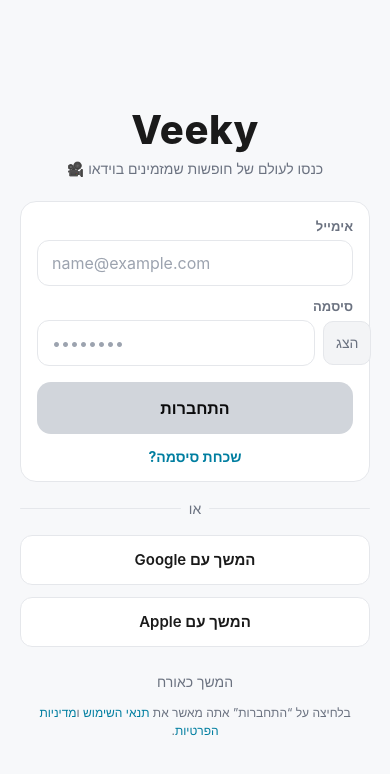
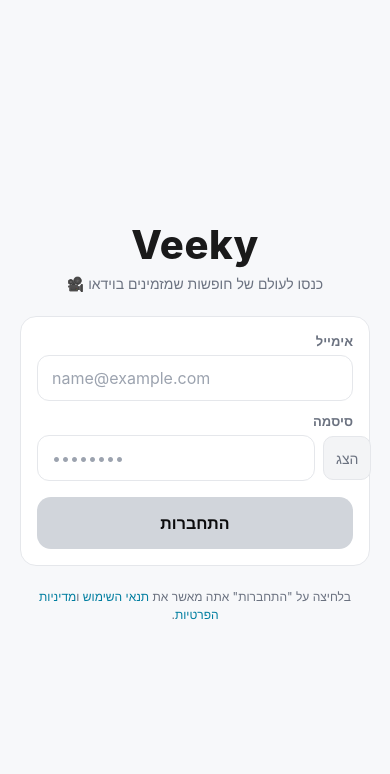
Before and after one commit to ronkp56/veeky-app, a React Native app: screen /Login in a window 390 px wide. Shown: the top 774 px of the page. Built offline with nearby package versions, Linux system fonts and the light colour scheme.

Commit message:
Simplified login - email/password only, removed guest and social login for web

```diff
--- a/screens/LoginScreen.tsx
+++ b/screens/LoginScreen.tsx
@@ -1,31 +1,3 @@
-/**
- * ./screens/LoginScreen.tsx
- *
- * This screen handles the user authentication flow for Veeky.
- *
- * Responsibilities:
- * --------------------------------------------------------------------
- * ✔ Collect email + password
- * ✔ Validate inputs (email format + minimum password length)
- * ✔ Handle login (simulated for now)
- * ✔ Support alternative login methods (Google / Apple placeholders)
- * ✔ Allow entering as a guest (skip login)
- * ✔ Display theme-aware UI (light/dark)
- * ✔ Provide accessible and mobile-friendly form layout
- *
- * Architecture Notes:
- * --------------------------------------------------------------------
- * • This is a **local-only login mock** — no backend call yet.
- * • Real authentication will replace:
- *       await wait(...)
- *   with an API call + secure token storage.
- * • UI uses:
- *       - SafeAreaView
- *       - KeyboardAvoidingView (for iOS)
- *       - ScrollView (to avoid clipping form on smaller screens)
- * • Theme is dynamically generated based on color scheme.
- */
-
 import React, { useMemo, useState } from 'react';
 import {
   View,
@@ -34,8 +6,6 @@
   TouchableOpacity,
   ActivityIndicator,
   StyleSheet,
-  KeyboardAvoidingView,
-  Platform,
   ScrollView,
   useColorScheme,
 } from 'react-native';
@@ -48,49 +18,22 @@
 
 export default function LoginScreen({ navigation }: Props) {
   const scheme = useColorScheme();
-
-  /**
-   * Theme object dynamically computed for light or dark mode.
-   * Uses getTheme() helper at bottom of file.
-   */
   const c = useMemo(() => getTheme(scheme === 'dark'), [scheme]);
 
-  /**
-   * Controlled input states.
-   */
   const [email, setEmail] = useState('');
   const [password, setPassword] = useState('');
-
-  /**
-   * Show/hide password toggle.
-   */
   const [showPw, setShowPw] = useState(false);
-
-  /**
-   * UI State: loading + error messages.
-   */
   const [loading, setLoading] = useState(false);
   const [error, setError] = useState<string | null>(null);
 
-  /**
-   * Input validation logic.
-   */
   const emailValid = useMemo(
     () => /^[^\s@]+@[^\s@]+\.[^\s@]+$/.test(email.trim()),
     [email]
   );
 
   const passwordValid = useMemo(() => password.length >= 8, [password]);
+  const formValid = useMemo(() => emailValid && passwordValid, [emailValid, passwordValid]);
 
-  const formValid = useMemo(
-    () => emailValid && passwordValid,
-    [emailValid, passwordValid]
-  );
-
-  /**
-   * Handle standard email+password login.
-   * For now this only simulates authentication.
-   */
   const handleLogin = async () => {
     setError(null);
 
@@ -111,34 +54,9 @@
     }
   };
 
-  /**
-   * Handle Google login.
-   * Placeholder for real OAuth integration.
-   */
-  const handleGoogleLogin = async () => {
-    setError('Google login - בקרוב');
-  };
-
-  /**
-   * Guest mode login — skip authentication entirely.
-   */
-  const continueAsGuest = () => {
-    navigation.replace('MainTabs');
-  };
-
   return (
     <SafeAreaView style={[styles.safe, { backgroundColor: c.bg }]}>
-      <KeyboardAvoidingView
-        style={{ flex: 1 }}
-        behavior={Platform.OS === 'ios' ? 'padding' : undefined}
-      >
-        <ScrollView
-          contentContainerStyle={styles.scroll}
-          keyboardShouldPersistTaps="handled"
-        >
-          {/* ------------------------------------------------------------
-              BRAND HEADER
-             ------------------------------------------------------------ */}
+      <ScrollView contentContainerStyle={styles.scroll} keyboardShouldPersistTaps="handled">
         <View style={styles.header}>
           <Text style={[styles.brand, { color: c.text }]}>Veeky</Text>
           <Text style={[styles.subtitle, { color: c.muted }]}>
@@ -146,19 +64,9 @@
           </Text>
         </View>
 
-          {/* ------------------------------------------------------------
-              LOGIN FORM CARD
-             ------------------------------------------------------------ */}
-          <View
-            style={[
-              styles.card,
-              { backgroundColor: c.card, borderColor: c.border },
-            ]}
-          >
-            {/* Email Field */}
+        <View style={[styles.card, { backgroundColor: c.card, borderColor: c.border }]}>
           <View style={styles.field}>
             <Text style={[styles.label, { color: c.muted }]}>אימייל</Text>
-
             <TextInput
               value={email}
               onChangeText={setEmail}
@@ -169,28 +77,15 @@
               autoCapitalize="none"
               autoCorrect={false}
               returnKeyType="next"
-                style={[
-                  styles.input,
-                  {
-                    color: c.text,
-                    borderColor: c.inputBorder,
-                    backgroundColor: c.inputBg,
-                  },
-                ]}
-                accessibilityLabel="Email"
+              style={[styles.input, { color: c.text, borderColor: c.inputBorder, backgroundColor: c.inputBg }]}
             />
-
             {!emailValid && email.length > 0 && (
-                <Text style={[styles.helper, { color: c.danger }]}>
-                  אימייל לא תקין
-                </Text>
+              <Text style={[styles.helper, { color: c.danger }]}>אימייל לא תקין</Text>
             )}
           </View>
 
-            {/* Password Field */}
           <View style={styles.field}>
             <Text style={[styles.label, { color: c.muted }]}>סיסמה</Text>
-
             <View style={styles.passwordRow}>
               <TextInput
                 value={password}
@@ -201,278 +96,81 @@
                 textContentType="password"
                 returnKeyType="done"
                 onSubmitEditing={handleLogin}
-                  style={[
-                    styles.input,
-                    styles.passwordInput,
-                    {
-                      color: c.text,
-                      borderColor: c.inputBorder,
-                      backgroundColor: c.inputBg,
-                    },
-                  ]}
-                  accessibilityLabel="Password"
+                style={[styles.input, styles.passwordInput, { color: c.text, borderColor: c.inputBorder, backgroundColor: c.inputBg }]}
               />
-
-                {/* Show/Hide Password Button */}
               <TouchableOpacity
                 onPress={() => setShowPw((s) => !s)}
-                  accessibilityRole="button"
-                  accessibilityLabel={showPw ? 'הסתר סיסמה' : 'הצג סיסמה'}
-                  style={[
-                    styles.showBtn,
-                    { borderColor: c.inputBorder, backgroundColor: c.chipBg },
-                  ]}
+                style={[styles.showBtn, { borderColor: c.inputBorder, backgroundColor: c.chipBg }]}
               >
-                  <Text style={{ color: c.muted }}>
-                    {showPw ? 'הסתר' : 'הצג'}
-                  </Text>
+                <Text style={{ color: c.muted }}>{showPw ? 'הסתר' : 'הצג'}</Text>
               </TouchableOpacity>
             </View>
-
             {!passwordValid && password.length > 0 && (
-                <Text style={[styles.helper, { color: c.danger }]}>
-                  סיסמה חייבת לכלול 8 תווים לפחות
-                </Text>
+              <Text style={[styles.helper, { color: c.danger }]}>סיסמה חייבת לכלול 8 תווים לפחות</Text>
             )}
           </View>
 
-            {/* Error message (if login fails) */}
-            {!!error && (
-              <Text style={[styles.error, { color: c.danger }]}>{error}</Text>
-            )}
+          {!!error && <Text style={[styles.error, { color: c.danger }]}>{error}</Text>}
 
-            {/* Login Button */}
           <TouchableOpacity
-              style={[
-                styles.primaryBtn,
-                {
-                  backgroundColor: formValid ? c.primary : c.disabled,
-                  opacity: loading ? 0.7 : 1,
-                },
-              ]}
+            style={[styles.primaryBtn, { backgroundColor: formValid ? c.primary : c.disabled, opacity: loading ? 0.7 : 1 }]}
             onPress={handleLogin}
             disabled={loading || !formValid}
-              accessibilityRole="button"
-              accessibilityLabel="התחברות"
           >
             {loading ? (
               <ActivityIndicator color={c.primaryText} />
             ) : (
-                <Text style={[styles.primaryText, { color: c.primaryText }]}>
-                  התחברות
-                </Text>
+              <Text style={[styles.primaryText, { color: c.primaryText }]}>התחברות</Text>
             )}
-            </TouchableOpacity>
-
-            {/* Forgot Password link */}
-            <TouchableOpacity
-              style={styles.linkRow}
-              onPress={() => {
-                // TODO: Navigate to forgot-password screen
-              }}
-            >
-              <Text style={[styles.link, { color: c.link }]}>שכחת סיסמה?</Text>
           </TouchableOpacity>
         </View>
 
-          {/* ------------------------------------------------------------
-              DIVIDER (---- או ----)
-             ------------------------------------------------------------ */}
-          <View style={styles.dividerRow}>
-            <View style={[styles.divider, { backgroundColor: c.border }]} />
-            <Text style={{ color: c.muted, marginHorizontal: 8 }}>או</Text>
-            <View style={[styles.divider, { backgroundColor: c.border }]} />
-          </View>
-
-          {/* ------------------------------------------------------------
-              SOCIAL / OAUTH OPTIONS
-             ------------------------------------------------------------ */}
-          <View style={styles.socials}>
-            <TouchableOpacity
-              onPress={handleGoogleLogin}
-              style={[
-                styles.socialBtn,
-                { borderColor: c.border, backgroundColor: c.card },
-              ]}
-            >
-              <Text style={[styles.socialText, { color: c.text }]}>
-                המשך עם Google
-              </Text>
-            </TouchableOpacity>
-
-            <TouchableOpacity
-              onPress={() => {
-                // TODO: Apple login
-              }}
-              style={[
-                styles.socialBtn,
-                { borderColor: c.border, backgroundColor: c.card },
-              ]}
-            >
-              <Text style={[styles.socialText, { color: c.text }]}>
-                המשך עם Apple
-              </Text>
-            </TouchableOpacity>
-          </View>
-
-          {/* ------------------------------------------------------------
-              BOTTOM ACTIONS
-             ------------------------------------------------------------ */}
         <View style={styles.bottomActions}>
-            <TouchableOpacity onPress={continueAsGuest}>
-              <Text style={[styles.linkMuted, { color: c.muted }]}>
-                המשך כאורח
-              </Text>
-            </TouchableOpacity>
-
           <Text style={[styles.terms, { color: c.muted }]}>
-              בלחיצה על “התחברות” אתה מאשר את{' '}
+            בלחיצה על "התחברות" אתה מאשר את{' '}
             <Text style={{ color: c.link }}>תנאי השימוש</Text> ו
             <Text style={{ color: c.link }}>מדיניות הפרטיות</Text>.
           </Text>
         </View>
       </ScrollView>
-      </KeyboardAvoidingView>
     </SafeAreaView>
   );
 }
 
-/* --------------------------------------------------------------------
-   HELPERS + THEME SYSTEM
--------------------------------------------------------------------- */
-
-/**
- * wait(ms): simple delay utility for simulating network calls.
- */
-const wait = (ms: number) => new Promise((r) => setTimeout(r, ms));
-
-/**
- * Generates a themed color palette for light or dark modes.
- * This is used throughout the screen for consistent design.
- */
 function getTheme(dark: boolean) {
   const primary = '#00D5FF';
-
   return dark
     ? {
-        bg: '#0B0B0C',
-        card: '#141416',
-        text: '#FFFFFF',
-        muted: '#B4B6BF',
-        border: '#2A2B31',
-        placeholder: '#6C6F7A',
-        inputBg: '#1A1B1E',
-        inputBorder: '#2A2B31',
-        chipBg: '#18191B',
-        primary,
-        primaryText: '#0B0B0C',
-        link: primary,
-        disabled: '#2E2F36',
-        danger: '#FF6B6B',
+        bg: '#0B0B0C', card: '#141416', text: '#FFFFFF', muted: '#B4B6BF',
+        border: '#2A2B31', placeholder: '#6C6F7A', inputBg: '#1A1B1E',
+        inputBorder: '#2A2B31', chipBg: '#18191B', primary, primaryText: '#0B0B0C',
+        link: primary, disabled: '#2E2F36', danger: '#FF6B6B',
       }
     : {
-        bg: '#F7F8FA',
-        card: '#FFFFFF',
-        text: '#1A1A1A',
-        muted: '#6B7280',
-        border: '#E5E7EB',
-        placeholder: '#9CA3AF',
-        inputBg: '#FFFFFF',
-        inputBorder: '#E5E7EB',
-        chipBg: '#F3F4F6',
-        primary,
-        primaryText: '#0B0B0C',
-        link: '#007EA0',
-        disabled: '#D1D5DB',
-        danger: '#DC2626',
+        bg: '#F7F8FA', card: '#FFFFFF', text: '#1A1A1A', muted: '#6B7280',
+        border: '#E5E7EB', placeholder: '#9CA3AF', inputBg: '#FFFFFF',
+        inputBorder: '#E5E7EB', chipBg: '#F3F4F6', primary, primaryText: '#0B0B0C',
+        link: '#007EA0', disabled: '#D1D5DB', danger: '#DC2626',
       };
 }
 
-/* --------------------------------------------------------------------
-   STYLES
--------------------------------------------------------------------- */
-
 const styles = StyleSheet.create({
   safe: { flex: 1 },
-
   scroll: { flexGrow: 1, padding: 20, justifyContent: 'center' },
-
   header: { alignItems: 'center', marginBottom: 24 },
   brand: { fontSize: 40, fontWeight: '800', letterSpacing: 0.5 },
   subtitle: { marginTop: 6, fontSize: 14, textAlign: 'center' },
-
-  card: {
-    borderWidth: 1,
-    padding: 16,
-    borderRadius: 16,
-    gap: 12,
-  },
-
+  card: { borderWidth: 1, padding: 16, borderRadius: 16, gap: 12 },
   field: { gap: 6 },
   label: { fontSize: 13, fontWeight: '600' },
-
-  input: {
-    borderWidth: 1,
-    borderRadius: 12,
-    paddingHorizontal: 14,
-    paddingVertical: 12,
-    fontSize: 16,
-  },
-
+  input: { borderWidth: 1, borderRadius: 12, paddingHorizontal: 14, paddingVertical: 12, fontSize: 16 },
   helper: { fontSize: 12, marginTop: 4 },
-
   passwordRow: { flexDirection: 'row', alignItems: 'center' },
   passwordInput: { flex: 1 },
-
-  showBtn: {
-    marginLeft: 8,
-    paddingHorizontal: 12,
-    height: 44,
-    borderRadius: 10,
-    borderWidth: 1,
-    justifyContent: 'center',
-    alignItems: 'center',
-  },
-
+  showBtn: { marginLeft: 8, paddingHorizontal: 12, height: 44, borderRadius: 10, borderWidth: 1, justifyContent: 'center', alignItems: 'center' },
   error: { fontSize: 13, marginTop: 4 },
-
-  primaryBtn: {
-    height: 52,
-    borderRadius: 14,
-    alignItems: 'center',
-    justifyContent: 'center',
-    marginTop: 4,
-  },
+  primaryBtn: { height: 52, borderRadius: 14, alignItems: 'center', justifyContent: 'center', marginTop: 4 },
   primaryText: { fontWeight: '700', fontSize: 16 },
-
-  linkRow: { alignItems: 'center', marginTop: 2 },
-  link: { fontWeight: '700', fontSize: 14 },
-  linkMuted: { fontSize: 14, marginTop: 10 },
-
-  dividerRow: {
-    flexDirection: 'row',
-    alignItems: 'center',
-    marginVertical: 18,
-    justifyContent: 'center',
-  },
-  divider: { height: 1, flex: 1, borderRadius: 1 },
-
-  socials: { gap: 12 },
-
-  socialBtn: {
-    borderWidth: 1,
-    height: 50,
-    borderRadius: 12,
-    alignItems: 'center',
-    justifyContent: 'center',
-  },
-  socialText: { fontSize: 15, fontWeight: '600' },
-
-  bottomActions: {
-    alignItems: 'center',
-    marginTop: 16,
-    gap: 8,
-  },
-
+  bottomActions: { alignItems: 'center', marginTop: 16 },
   terms: { textAlign: 'center', fontSize: 12, lineHeight: 18, marginTop: 6 },
 });
```
Lines whose indentation alone changed are shown as unchanged.
